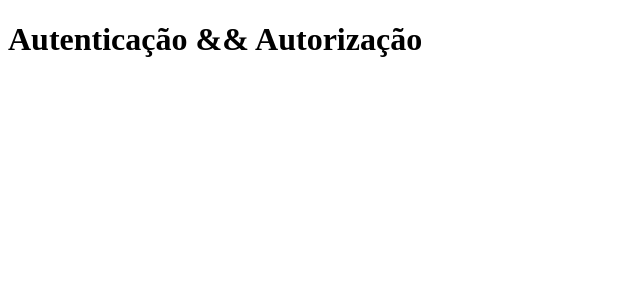
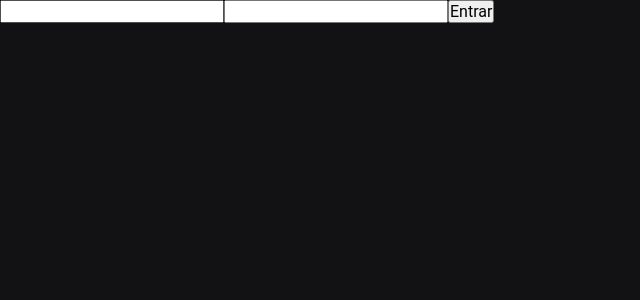
Before and after one commit to felixstenian/autenticacao-next, a Next.js app: page / in a window 1280 px wide. Shown: the top 300 px of the page, without its empty margins (0-640 px from the left). Built offline with nearby package versions, Linux system fonts and the light colour scheme.

Commit message:
Contexto de autenticação && styles

```diff
--- /dev/null
+++ b/Context/Authcontext.tsx
@@ -0,0 +1,30 @@
+import { createContext, ReactNode } from "react";
+
+type SignInCredentials = {
+  email: string;
+  password: string;
+}
+
+type AuthContextData = {
+  signIn(credentials: SignInCredentials): Promise<void>;
+  isAuthenticated: boolean;
+}
+
+interface AuthProviderProps {
+  children: ReactNode
+}
+
+export const AuthContext = createContext({} as AuthContextData)
+
+export const AuthProvider = ({ children }: AuthProviderProps) => {
+  const isAuthenticated = false
+
+  const signIn = async ({ email, password }: SignInCredentials) => {
+    console.log({ email, password })
+  }
+  return (
+    <AuthContext.Provider value={{ signIn, isAuthenticated }}>
+      {children}
+    </AuthContext.Provider>
+  )
+}
--- a/pages/_app.tsx
+++ b/pages/_app.tsx
@@ -1,5 +1,13 @@
+import { AppProps } from "next/app"
+import { AuthProvider } from "../Context/Authcontext"
+import '../styles/globals.scss'
+
 function MyApp({ Component, pageProps }: AppProps) {
-  return <Component {...pageProps} />
+  return (
+    <AuthProvider>
+      <Component {...pageProps} />
+    </AuthProvider>
+  )
 }
 
 export default MyApp
--- a/pages/index.tsx
+++ b/pages/index.tsx
@@ -1,10 +1,28 @@
 import type { NextPage } from 'next'
+import { FormEvent, useContext, useState } from 'react'
+import { AuthContext } from '../Context/Authcontext'
 
 const Home: NextPage = () => {
+  const [email, setEmail] = useState()
+  const [password, setPassword] = useState()
+
+  const { signIn, isAuthenticated } = useContext(AuthContext)
+
+  const handleSubmit = async (e: FormEvent) => {
+    e.preventDefault()
+
+    const data = { email, password }
+
+    await signIn(data)
+  }
+
   return (
-    <>
-      <h1>Autenticação && Autorização</h1>
-    </>
+    <form onSubmit={handleSubmit}>
+      <input type='email' value={email} onChange={e => setEmail(e.target.value)}  />
+      <input type='password' value={password} onChange={e => setPassword(e.target.value)}  />
+
+      <button type='submit'>Entrar</button>
+    </form>
   )
 }
 
--- /dev/null
+++ b/services/api.ts
@@ -0,0 +1,5 @@
+import axios from 'axios'
+
+export const api = axios.create({
+  baseURL: 'http://localhost:3333'
+})
--- a/styles/globals.css
+++ /dev/null
@@ -1,16 +0,0 @@
-html,
-body {
-  padding: 0;
-  margin: 0;
-  font-family: -apple-system, BlinkMacSystemFont, Segoe UI, Roboto, Oxygen,
-    Ubuntu, Cantarell, Fira Sans, Droid Sans, Helvetica Neue, sans-serif;
-}
-
-a {
-  color: inherit;
-  text-decoration: none;
-}
-
-* {
-  box-sizing: border-box;
-}
--- /dev/null
+++ b/styles/globals.scss
@@ -0,0 +1,48 @@
+* {
+  margin: 0;
+  padding: 0;
+  box-sizing: border-box;
+}
+
+:root {
+  --white: #ffffff;
+
+  --gray-100: #e1e1e6;
+  --gray-300: #a8a8b3;
+  --gray-700: #323238;
+  --gray-800: #29292e;
+  --gray-850: #1f2729;
+  --gray-900: #121214;
+
+  --cyan-500: #61dafb;
+  --yellow-500: #eba417;
+}
+
+html {
+  @media (max-width: 1080px) {
+      font-size: 93.75%; // 15px
+  }
+
+  @media (max-width: 720px) {
+      font-size: 87.5%; // 14px
+  }
+}
+
+
+body {
+  background: var(--gray-900);
+  color: var(--white);
+}
+
+body, input, textarea, select, button {
+  font: 400 1rem 'Roboto', sans-serif;
+}
+
+button {
+  cursor: pointer;
+}
+
+a {
+  color: inherit;
+  text-decoration: none;
+}
--- /dev/null
+++ b/webpack.config.js
@@ -0,0 +1,26 @@
+const path = require('path')
+
+module.exports = {
+  entry: path.resolve(__dirname, 'src', 'index.tsx'),
+  output: {
+    path: path.resolve(__dirname, 'dist'),
+    filename: 'bundle.js'
+  },
+  resolve: {
+    extensions: ['.ts', '.tsx', '.js', '.jsx']
+  },
+  module: {
+    rules: [
+      {
+        test: /\.tsx$/,
+        exclude: /node_modules/,
+        use: 'babel-loader'
+      },
+      {
+        test: /\.scss$/,
+        exclude: /node_modules/,
+        use: ['css-loader', 'sass-loader']
+      }
+    ]
+  }
+}
```
Also changed, not shown: package.json (+20 -0 lines), 1 other file (tests, documents, lock files or other folders).
